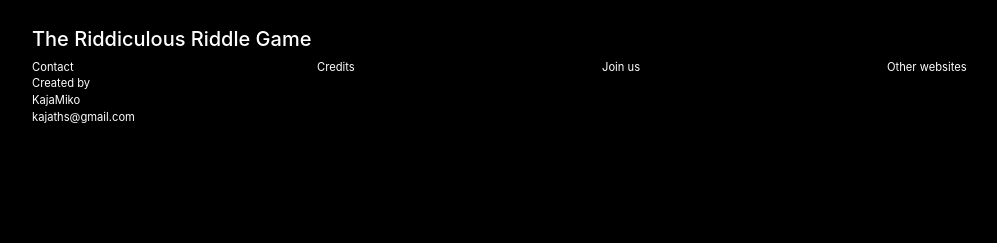
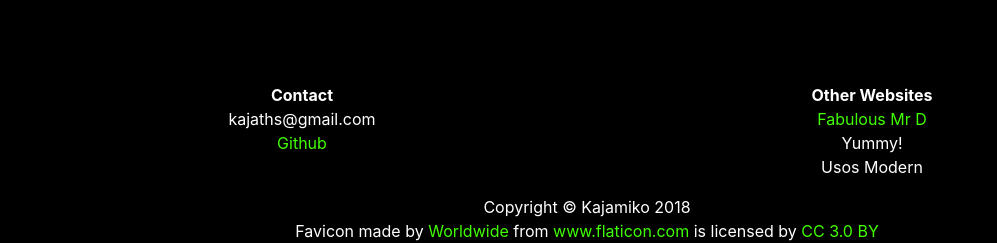
Before and after one commit to kajamiko/ridiculous_riddle, a Flask app: a page that uses templates/base.html in a window 1280 px wide. Shown: the part 557-800 px from the top of the page, without its empty margins (53-1050 px from the left). Run offline with Flask 2, Linux system fonts and the light colour scheme; some libraries are stand-ins or nearby versions.

Commit message:
Fixed layout issues and updated content

```diff
--- a/data/leaderboard.json
+++ b/data/leaderboard.json
@@ -1 +1 @@
-{"pol": 43, "test": "30", "test1": "25", "mimimimi": 42, "user": 73}
+{"test": "30", "mimimimi": 42, "user": 73, "test1": "25", "pol": 43}
--- a/static/css/base.css
+++ b/static/css/base.css
@@ -1,23 +1,37 @@
+html {
+  position: relative;
+  min-height: 100%;
+}
 .rbody{
+
   margin:0;
    padding:0;
   min-height: 100%;
-  /*
-  background-image: url("../img/analysis-blackboard.jpg");
-  */
   background-color: black;
   background-size: cover;
+}
+.rr{
+  color:  #41FF00;
+}
+#wrap{
+  font-family: 'Play', sans-serif;
+	margin-bottom: 15%;
+}
+#footer{
+    color: white;
+  	position: absolute;
+	 text-align: center;
+	 width: 100%;
+	 bottom: 0;
+}
+#footer a{
 
+  color:  #41FF00;
 }
-.footer{
-  font-size: 0.7em;
-}
-
 .titles{
   color: white;
 
 }
-
 .tiny-con{
   padding: 10px;
 
--- a/templates/base.html
+++ b/templates/base.html
@@ -2,17 +2,21 @@
 <html>
   <head>
     <title>Riddiculous riddle</title>
+    <link rel="shortcut icon" type="image/png" href="/static/img/worldwide.png"/>
+    <link href="https://fonts.googleapis.com/css?family=Play" rel="stylesheet">
     <link rel="stylesheet" href="{{ url_for('static', filename='vendor/bootstrap/css/bootstrap.min.css') }}" />
     <link rel="stylesheet" href="{{ url_for('static', filename='vendor/font-awesome/css/font-awesome.min.css') }}" type="text/css" />
     <link rel="stylesheet" href="{{ url_for('static', filename='vendor/simple-line-icons/css/simple-line-icons.css') }}" type="text/css" />
      <link href="{{ url_for('static', filename='css/base.css') }}" rel="stylesheet">
     <link href="https://fonts.googleapis.com/css?family=Lato:300,400,700,300italic,400italic,700italic" rel="stylesheet" type="text/css">
+    <link href="https://fonts.googleapis.com/css?family=Play" rel="stylesheet">
   </head>
       <!-- Navigation -->
       <body class="rbody">
-    <nav class="navbar navbar-light bg-light static-top">
+        <div id="wrap">
+    <nav class="navbar navbar-light bg-dark static-top">
       <div class="container">
-        <a class="navbar-brand" href="/">Riddiculous Riddle!</a>
+        <a class="rr" href="/"><h1>Riddiculous Riddle!</h1></a>
         <a class="btn btn-primary" href="#">Homepage</a>
       </div>
     </nav>
@@ -24,20 +28,38 @@
               {% endblock %}
 
 
-</div>
+      </div>
 
       </div>
-      <footer class="footer titles">
-        <div class="container">
-          <h5>The Riddiculous Riddle Game</h5>
-          <div class="row align-items-end justify-content-start">
-           <div class="col-3"><span>Contact</span></div>
-           <div class="col-3"><span>Credits</span></div>
-           <div class="col-3"><span>Join us</span></div>
-          <div class="col-3"><span>Other websites</span></div>
-          <div class="col-4"><p>Created by<br>KajaMiko<br>kajaths@gmail.com</p></div>
-        </div>
+     <footer id="footer" class="navbar-expand-lg">
+      <div class="container">
+       <div class="row justify-content-around">
+        <div class="col-6">
+        <ul class="list-unstyled">
+          <li><strong>Contact</strong></li>
+          <li>kajaths@gmail.com</li>
+          <li><a href="https://github.com/kajamiko">Github</a></li>
+        </ul>
       </div>
+
+      <div class="col-6 col">
+        <ul class="list-unstyled">
+          <li><strong>Other Websites</strong></li>
+          <li><a href="https://kajamiko.github.io/fabulous_mr_d/">Fabulous Mr D</a></li>
+          <li>Yummy!</li>
+          <li>Usos Modern</li>
+        </ul>
+      </div>
+    </div>
+    <div class="row">
+    <div  class="col-sm-12">
+        <p class="m-0 text-center text-white">Copyright &copy; Kajamiko 2018</p>
+        <p class="m-0 text-center text-white">Favicon made by <a href="https://www.flaticon.com/authors/freepik" title="Worldwide">Worldwide</a> from <a href="https://www.flaticon.com/"     title="Flaticon">www.flaticon.com</a> is licensed by <a href="http://creativecommons.org/licenses/by/3.0/"     title="Creative Commons BY 3.0" target="_blank">CC 3.0 BY</a></p>
+        <div>
+      </div>
+    </div>
+      </div>
+    </div> <!-- container -->
     </footer>
 
 
--- a/templates/game.html
+++ b/templates/game.html
@@ -1,16 +1,19 @@
-{% extends 'game_base.html' %} {% block game_content %}
+{% extends 'base.html' %} {% block content %}
 
-
+  <progress value="0" max="10" min="0" id="progressBar"></progress>
+    <input type="text" name="countdown" id="countdown" disabled> </input>
   <div class="row my-5">
   <div class="col-md-6 col-xs-10 media-body my-3">
     <h5 class="my-3">Media object</h5>
     <p class="titles"> {{ riddle_text }}</p>
     <div class="align-self-end my-3">
      <div class="mt-3 col-md-8 col-sm-10">
-        <form method="POST">
+
+        <form method="POST" id="answer_form" onsubmit=" get_my_points();">
         <input name="answer" type="text" class="form-control form-control-sm" placeholder="Your answer">
       </div>
-
+        <input type="text" name="score_getter" id="score_getter" hidden>
+        </input>
       <div class="mt-3 col-md-8 col-sm-10">
         <button type="submit" class="btn btn-block btn-sm btn-warning">Submit</button>
         </form>
@@ -21,7 +24,7 @@
       {% with messages = get_flashed_messages() %}
          {% if messages %}
          {% for message in messages %}
-               <h3>{{ message }}</h3>
+               <h6>{{ message }}</h6>
                {% endfor %}
 
         {% endif %}
@@ -35,7 +38,32 @@
 </div>
 
 
-      </div>
+
 </div>
+<script
+  src="https://code.jquery.com/jquery-3.3.1.min.js"
+  integrity="sha256-FgpCb/KJQlLNfOu91ta32o/NMZxltwRo8QtmkMRdAu8="
+  crossorigin="anonymous"></script>
+<script>
 
+ var timeleft = 10;
+var scoreCounter = setInterval(function(){
+   timeleft --;
+  if(timeleft >= 0){
+    document.getElementById("progressBar").value = timeleft;
+    document.getElementById("countdown").value = timeleft;
+  }
+  if(timeleft < 0)
+    clearInterval(scoreCounter);
+},1000);
+
+
+function get_my_points(){
+    clearTimeout(scoreCounter);
+    document.getElementById("score_getter").value = document.getElementById("countdown").value;
+}
+
+
+
+</script>
 {% endblock %}
--- a/templates/game_base.html
+++ /dev/null
@@ -1,19 +0,0 @@
-{% extends 'base.html' %}
-
-{% block content %}
-<div style="background-color: white">
-<progress value="0" max="10" min="0" id="progressBar"></progress>
-<input id="countdown" disabled>
-</input>
-<button onclick="get_my_points()">Stop</button>
-<div id="info">
-
-OK, you've scored
-<span id="score"></span>points so far!
-</div>
-</div>
-{% block game_content %}
-{% endblock %}
-
-{% endblock %}
-<script type="text/javascript" src="{{ url_for('static', filename='js/score_counter.js')}}"></script>
--- a/templates/index.html
+++ b/templates/index.html
@@ -2,8 +2,8 @@
 {% block content %}
 <div class="container">
     <div class="row ">
-    <div class="col-xl-9 mx-auto mt-5">
-        <p class="titles aligned-box">Welcome to Riddiculous Riddle, on online quiz checking your Python and Flask skills! Have fun playing!</p>
+    <div class="col-xl-9 mx-auto mt-2">
+        <div class="aligned-box"><h1 class="rr">Welcome to Riddiculous Riddle</h1><h2 class="titles"> An online quiz checking your Python and Flask skills! Have fun playing!</h2></div>
         <div class="col-md-6 mx-auto mt-1 align-self-center">
              <img class="img-fluid img-thumbnail ml-3" style="width:500px" src="../static/img/analysis-blackboard.jpg" alt="Riddle image">
 
@@ -17,7 +17,7 @@
           </div>
 
           <div class="col-md-10 col-lg-8 col-xl-7 mx-auto mt-2">
-            <form method="POST" name="username_form" onsubmit="return(validate());">
+            <form method="POST" name="username_form">
               <div class="form-row">
                 <div class="col-12 col-md-9 mb-2">
                   <input name="username" type="username" class="form-control form-control-lg" placeholder="Username...">
--- a/templates/user.html
+++ b/templates/user.html
@@ -5,7 +5,7 @@
 
 
   <div class="row align-items-center justify-content-around">
-  <div class="tiny-con col-md-6 col-xs-12"><h2 class="titles">Hello {{ username }}!<br>Let the game begins...</h2>
+  <div class="tiny-con col-md-6 col-xs-12"><h2 class="titles aligned-box">Hello <b>{{ username }}</b>!<br>Let the game begins...</h2>
     <form method="POST">
     <div class="form-inline">
         <button type="submit" class="btn btn-block btn-lg btn-danger">Start!</button>
```
Also changed, not shown: README.md (deleted).
